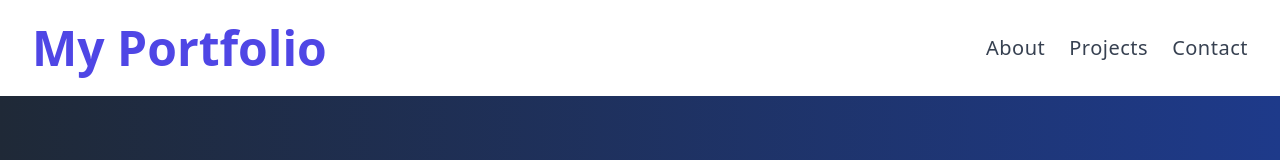
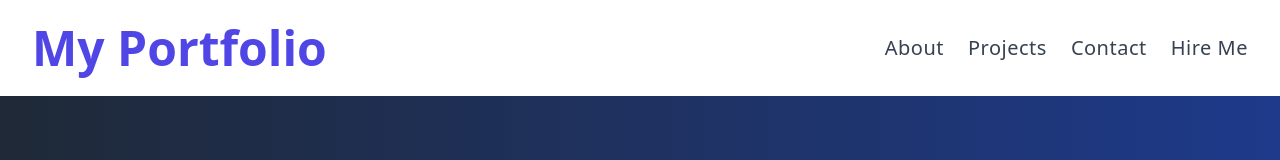
Before and after one commit to aral55/my-portfolio, a React (Create React App) app: page / in a window 1280 px wide. Shown: the top 160 px of the page. Built offline with nearby package versions, Linux system fonts and the light colour scheme.

Commit message:
Fix Hire Me link for external Fiverr URL

```diff
--- a/src/components/Navbar.js
+++ b/src/components/Navbar.js
@@ -65,6 +65,12 @@ const Navbar = () => {
             >
               Contact
             </Link>
+            <a href="https://www.fiverr.com/users/aral_hudaoglu/manage_gigs"
+            target="_blank"
+            rel="noopener noreferrer"
+            className=" text-gray-700 dark:text-gray-200 hover:text-indigo-600 dark:hover:text-indigo-400">
+              Hire Me
+            </a>
           </div>
         </div>
 
@@ -88,6 +94,15 @@ const Navbar = () => {
             >
               Contact
             </Link>
+
+            <a
+              href="https://www.fiverr.com/users/aral_hudaoglu/manage_gigs"
+              target="_blank"
+              rel="noopener noreferrer"
+              className="text-gray-700 dark:text-gray-200 hover:text-indigo-600 dark:hover:text-indigo-400"
+            >
+              Hire Me
+            </a>
           </div>
         )}
       </div>
```
